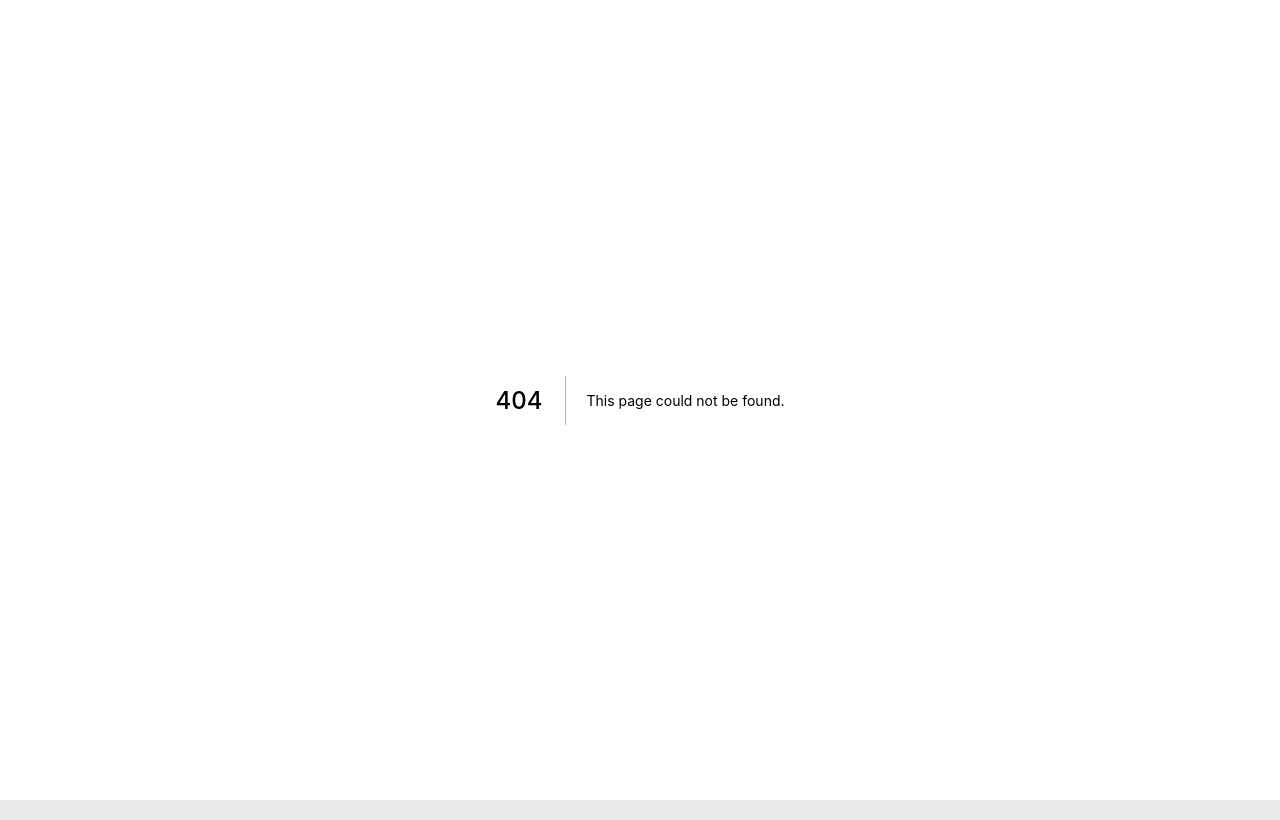
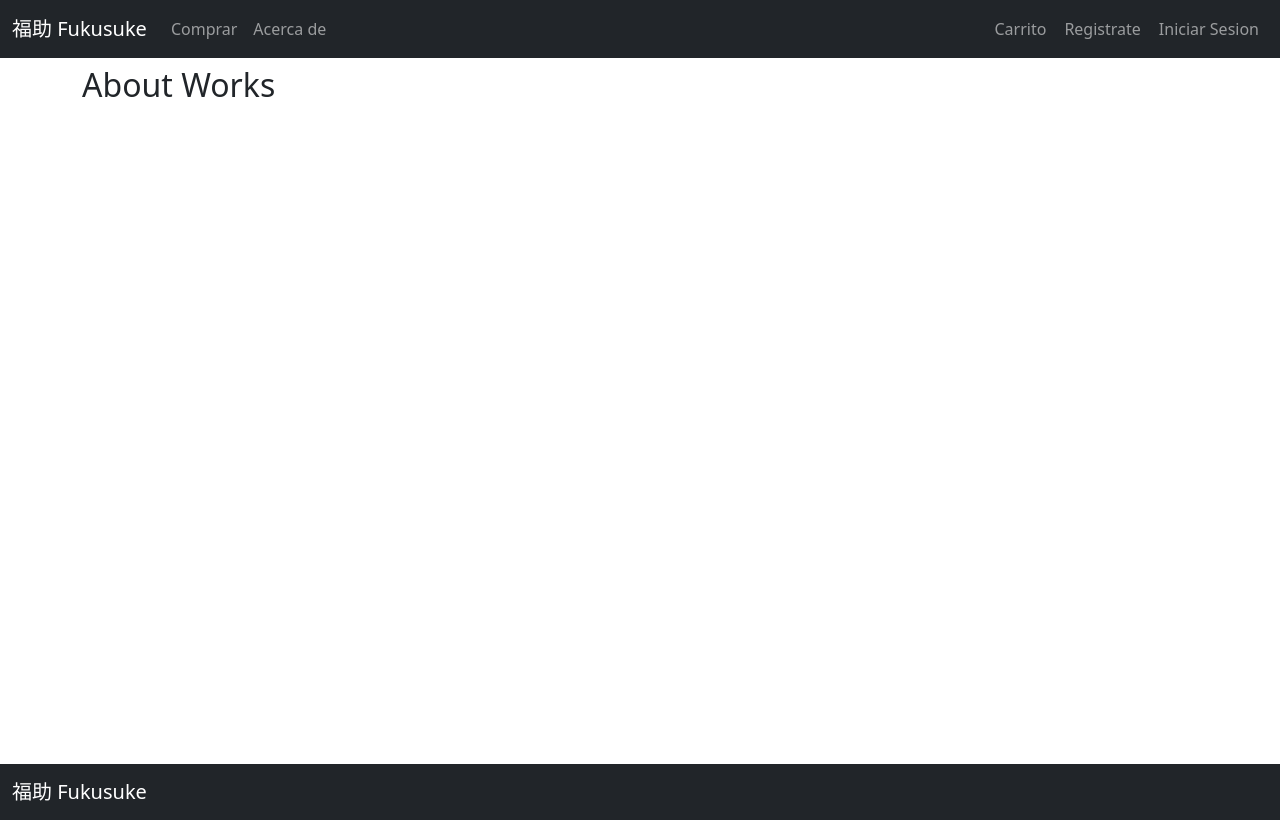
Before and after one commit to Giraalexis/Fukusuke, a Next.js app in the folder fukusuke-web/: page /about in a window 1280 px wide. Before the commit this address had no page. Built offline with nearby package versions, Linux system fonts and the light colour scheme.

Commit message:
Mejoras de trim y estilos

```diff
--- a/fukusuke-web/components/Cart.js
+++ b/fukusuke-web/components/Cart.js
@@ -94,7 +94,6 @@ const Cart = (props)=>{
                     </div>
                   </div>
                 </div>
-
               )
             })}
 
--- a/fukusuke-web/components/Container.js
+++ b/fukusuke-web/components/Container.js
@@ -3,7 +3,7 @@ import Footer from './Footer'
 import Head from "next/head";
 const Container = (props) => (
 
-  <div>
+  <div className="container-principal">
     <Head>
       <title>Fukusuke</title>
       <link rel="stylesheet" href="https://cdn.jsdelivr.net/npm/bootstrap@5.0.0-beta3/dist/css/bootstrap.min.css"/>
--- a/fukusuke-web/components/Navigation.js
+++ b/fukusuke-web/components/Navigation.js
@@ -2,7 +2,10 @@ import Link from "next/link";
 import Login from './modal/Login';
 import Register from './modal/Register';
 import Cart from './Cart';
-const Navigation = () => (
+
+const Navigation = () => {
+
+  return(
     <nav className="navbar navbar-expand-lg navbar-dark bg-dark ">
       <div className="container-fluid">
         <Link href="/"><a className="navbar-brand">福助 Fukusuke</a></Link>
@@ -11,7 +14,8 @@ const Navigation = () => (
         </button>
         <div className="collapse navbar-collapse justify-content-between" id="navbarNavAltMarkup">
           <div className="nav navbar-nav">
-          <Link href="/"><a className="nav-link">Home</a></Link>
+            <Link href="/"><a className="nav-link">Comprar</a></Link>
+            <Link href="/about"><a  className="nav-link">Acerca de</a></Link>
           </div>
           <div className="nav navbar-nav align-items-start">
             <Cart/>
@@ -21,6 +25,7 @@ const Navigation = () => (
         </div>
       </div>
     </nav>
-);
+  )
+};
 
 export default Navigation;
--- a/fukusuke-web/components/modal/Login.js
+++ b/fukusuke-web/components/modal/Login.js
@@ -15,9 +15,9 @@ const Login = ()=>{
   const handleInputChange = e=>{
     //Captura el nombre y el valor
     const {name, value} = e.target;
-    //Definir valores del estado actual (Guarda lo escrito)
+    let cleanTrim = value.trim();
     //Añadir a lo existente, con el nombre, el valor.
-    setValues({...values, [name]: value})
+    setValues({...values, [name]: cleanTrim})
   }
   //cuando se realiza el submit en el form, se envia los datos para ser verificados
   const handleSubmit = e =>{
--- a/fukusuke-web/components/modal/Register.js
+++ b/fukusuke-web/components/modal/Register.js
@@ -21,9 +21,13 @@ const Register = ()=>{
   const handleInputChange = e=>{
     //captura el nombre y el valor
     const {name, value} = e.target;
-    //Definir valores del estado actual (Guarda lo escrito)
-    //añadir a lo existente, con el nombre, el valor.
-    setValues({...values, [name]: value})
+    if(name =="nombre" || name == "direccion"){
+      //añadir a lo existente, con el nombre, el valor.
+      setValues({...values, [name]: value})
+    }else{
+      let cleanTrim = value.trim();
+      setValues({...values, [name]: cleanTrim})
+    }
   }
 
   //cuando se realiza el submit en el form, se envia los datos para ser verificados
--- /dev/null
+++ b/fukusuke-web/pages/about.js
@@ -0,0 +1,21 @@
+import Head from 'next/head'
+import Container from '../components/Container';
+import CardProducto from '../components/card/CardProducto';
+import axios from 'axios'
+import fetch from "isomorphic-unfetch";
+import Carousel from '../components/Carousel'
+
+const About = (props)=> {
+  return (
+    <Container>
+      <Head>
+        <title>Fukusuke | About</title>
+      </Head>
+      <h2>About Works</h2>
+    </Container>
+  )
+}
+
+//Peticiones
+
+export default About;
--- a/fukusuke-web/styles/globals.css
+++ b/fukusuke-web/styles/globals.css
@@ -15,7 +15,9 @@ a {
 * {
   box-sizing: border-box;
 }
-
+.container{
+  min-height: 85.3vh;
+}
 /*Colores background*/
 .primary-background { background-color: #08d9d6; }
 .secondary-background { background-color: #252a34; }
```
Lines whose indentation alone changed are shown as unchanged.
